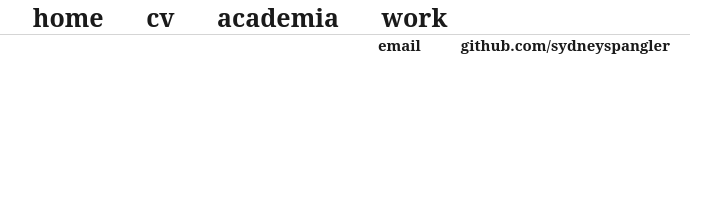
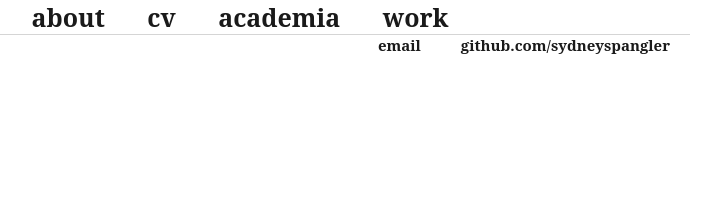
Before and after one commit to sydneyspangler/sydneyspangler.github.io, a Jekyll site: the page built from index.html, in a window 1280 px wide. Shown: the top 198 px of the page, without its empty margins (398-1099 px from the left). Built offline with Jekyll 4.4.1, drawn with Linux system fonts in a browser that asks for light colours.

Commit message:
Update default.html

```diff
--- a/_layouts/default.html
+++ b/_layouts/default.html
@@ -8,7 +8,7 @@
 		<body>
 			<nav>
 	    		<ul>
-	        		<li><a href="/">home</a></li>
+	        		<li><a href="/about">about</a></li>
 	        		<li><a href="/cv">cv</a></li>
 	        		<li><a href="/academia">academia</a></li>
 				<li><a href="/portfolio">work</a></li>
```
